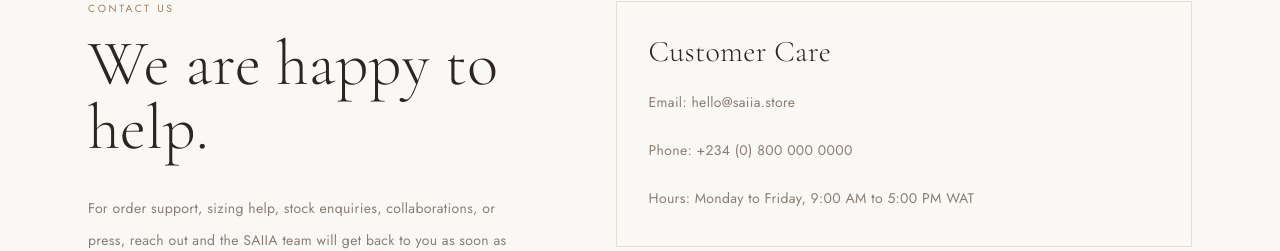
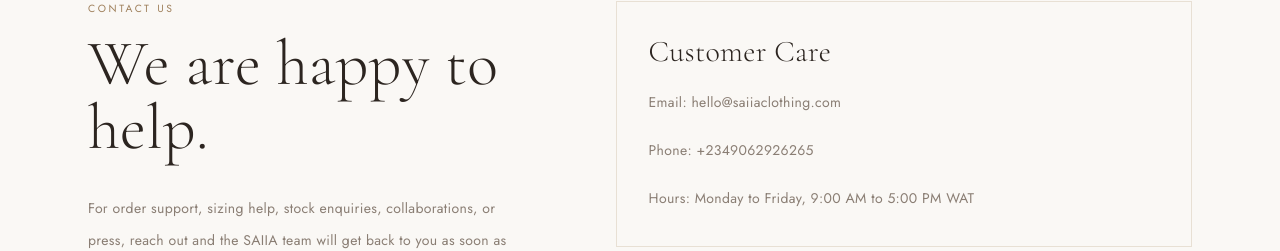
Before and after one commit to Caleboc1/e-com, a Next.js app: page /contact in a window 1280 px wide. Shown: the part 216-467 px from the top of the page. Built offline with nearby package versions, Linux system fonts and the light colour scheme; no server answers; the database is empty.

Commit message:
chore: updated contact info

```diff
--- a/app/(store)/contact/page.tsx
+++ b/app/(store)/contact/page.tsx
@@ -8,8 +8,8 @@
       intro="For order support, sizing help, stock enquiries, collaborations, or press, reach out and the SAIIA team will get back to you as soon as possible."
     >
       <HelpSection title="Customer Care">
-        <p>Email: hello@saiia.store</p>
-        <p>Phone: +234 (0) 800 000 0000</p>
+        <p>Email: hello@saiiaclothing.com</p>
+        <p>Phone: +2349062926265</p>
         <p>Hours: Monday to Friday, 9:00 AM to 5:00 PM WAT</p>
       </HelpSection>
 
```
